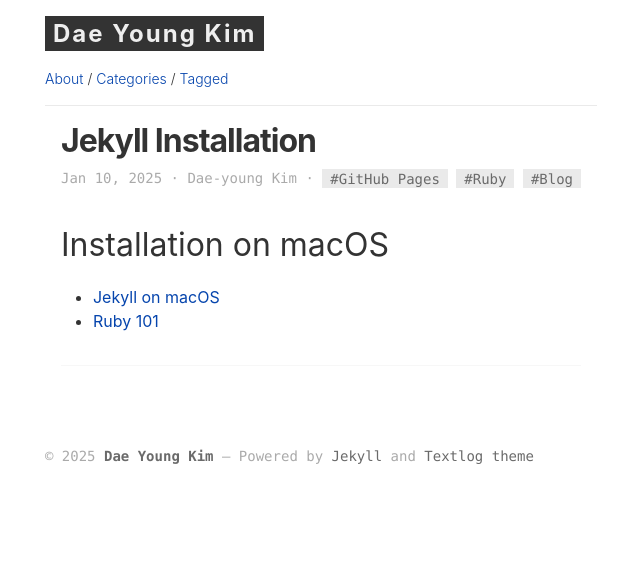
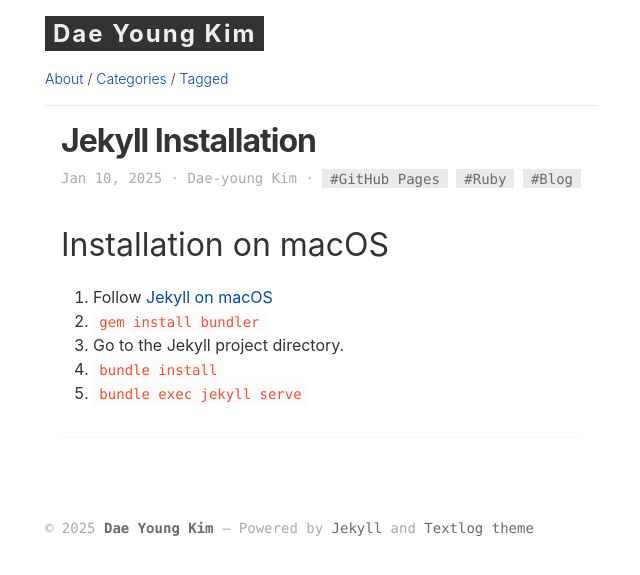
Before and after one commit to leroykim/leroykim.github.io, a Jekyll site: the page built from _posts/2025-01-10-Jekyll-Installation.md, in a window 1280 px wide. Shown: the top 575 px of the page, without its empty margins (319-959 px from the left). Built offline with Jekyll 4.4.1, drawn with Linux system fonts in a browser that asks for light colours.

Commit message:
Update jekyll post

```diff
--- a/_posts/2025-01-10-Jekyll-Installation.md
+++ b/_posts/2025-01-10-Jekyll-Installation.md
@@ -9,5 +9,8 @@
 
 ## Installation on macOS
 
-- [Jekyll on macOS](https://jekyllrb.com/docs/installation/macos/)
-- [Ruby 101](https://jekyllrb.com/docs/ruby-101/)
+1. Follow [Jekyll on macOS](https://jekyllrb.com/docs/installation/macos/)
+2. `gem install bundler`
+3. Go to the Jekyll project directory.
+4. `bundle install`
+5. `bundle exec jekyll serve`
```
Also changed, not shown: 10 other files.
